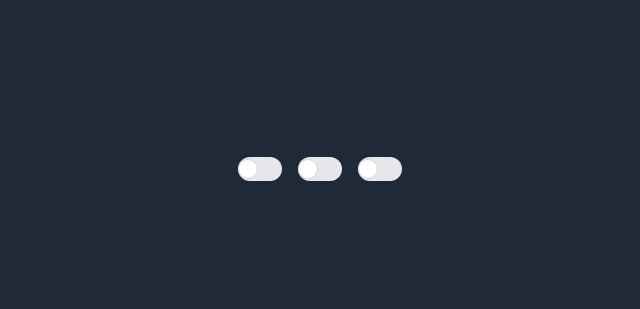
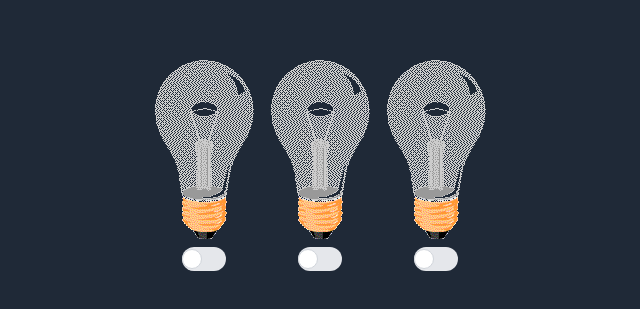
Before and after one commit to saputra957/Cetrekan, a plain HTML site: page index.html in a window 1280 px wide. Shown: the part 235-544 px from the top of the page, without its empty margins (320-960 px from the left). Drawn offline with nearby package versions, Linux system fonts and the light colour scheme.

Commit message:
Update index.html

```diff
--- a/index.html
+++ b/index.html
@@ -14,7 +14,7 @@
     <div  class="flex justify-center items-center min-h-screen w-full bg-gray-800 gap-4">
       <!-- lampu 1 -->
       <div class="flex flex-col gap-2 items-center ">
-        <img src="assets/images/off.gif" alt="" id="lampu1" />
+        <img src="off.gif" alt="" id="lampu1" />
 
 
 <label for="default-toggle1" class="inline-flex items-center cursor-pointer">
@@ -31,7 +31,7 @@
 
        <!-- lampu 2 -->
        <div class="flex flex-col gap-2 items-center">
-        <img src="assets/images/off.gif" alt="" id="lampu2" />
+        <img src="off.gif" alt="" id="lampu2" />
 
         <label for="default-toggle2" class="inline-flex items-center cursor-pointer">
           <input type="checkbox" id="default-toggle2" class="sr-only peer" onchange="saklar()">
@@ -47,7 +47,7 @@
 
       <!-- lampu 3 -->
        <div class="flex flex-col gap-2 items-center">
-        <img src="assets/images/off.gif" alt="" id="lampu3" />
+        <img src="off.gif" alt="" id="lampu3" />
 
         <label for="default-toggle3" class="inline-flex items-center cursor-pointer">
           <input type="checkbox" id="default-toggle3" class="sr-only peer" onchange="saklar()">
```
